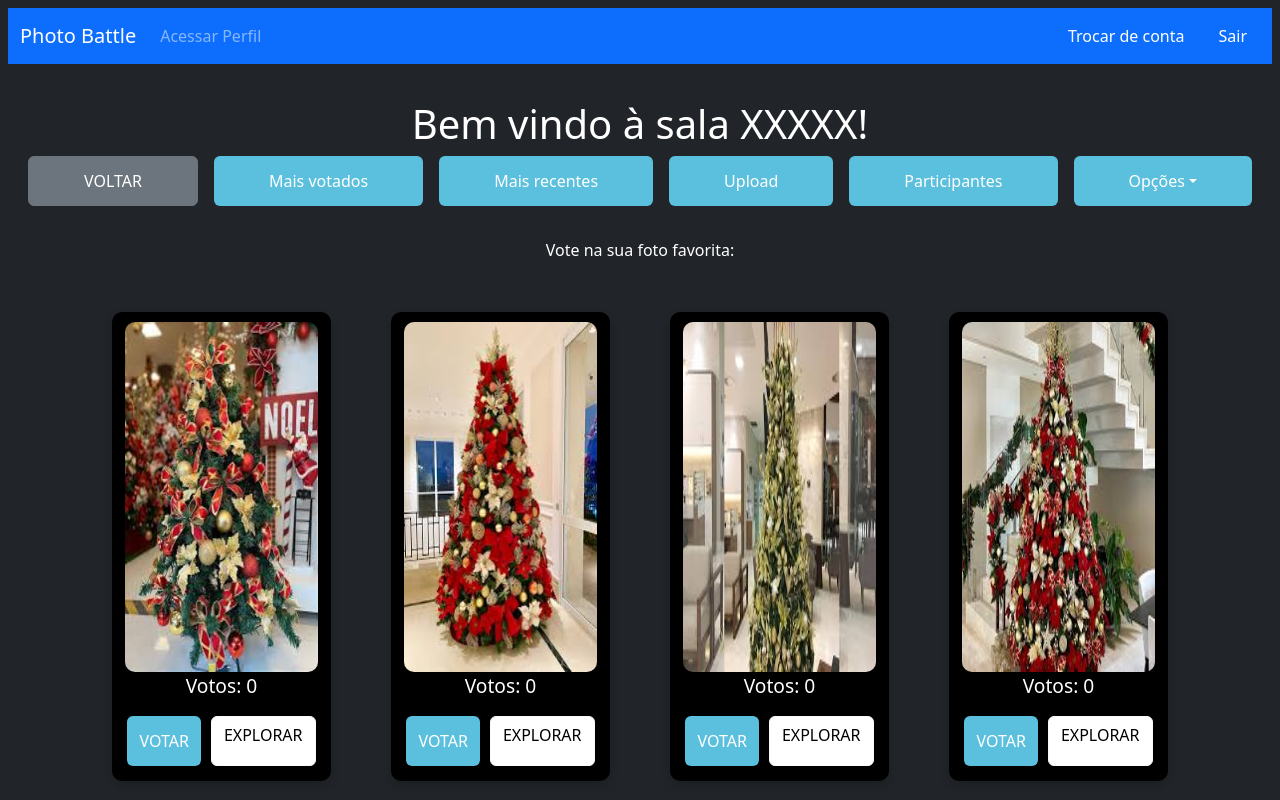
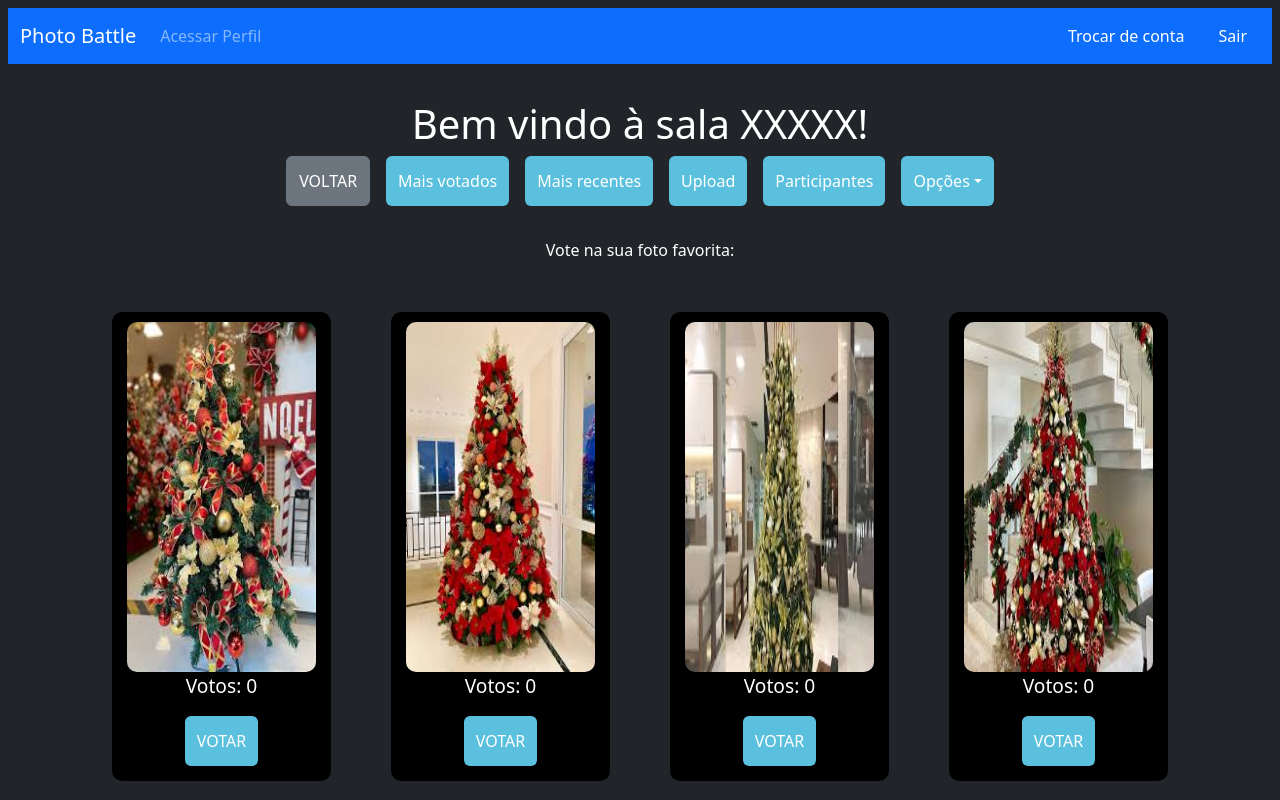
Before and after one commit to Andrevictor20/Projeto-DSW, a plain HTML site: page src/pages/room.html in a window 1280 px wide. Shown: the top 800 px of the page. Drawn offline with nearby package versions, Linux system fonts and the light colour scheme.

Commit message:
Alterações na sala

```diff
--- a/src/css/pages/room.css
+++ b/src/css/pages/room.css
@@ -10,8 +10,6 @@
   max-width: 300px;
   max-height: 600px;
   align-items: center;
-  box-shadow: 0 4px 8px rgba(0, 0, 0, 0.2);
-  transition: transform 0.2s;
 }
 .competitor-box:hover {
   transform: scale(1.05);
@@ -44,7 +42,7 @@
   margin-bottom: 10px;
 }
 .competitor-image {
-  width: 97%;
+  width: 95%;
   height: 350px;
   border-radius: 10px;
   margin: 0 auto;
--- a/src/js/pages/room.js
+++ b/src/js/pages/room.js
@@ -19,11 +19,12 @@ function createCompetitorBoxes(count) {
         const competitorBox = document.createElement('div');
         competitorBox.className = 'competitor-box text-white';
         competitorBox.innerHTML = `
-            <img src="../assets/images/image${i}.jpeg" alt="Descrição da foto" class="competitor-image">
+            <a href="explorephoto.html">
+                <img src="../assets/images/image${i}.jpeg" alt="Descrição da foto" class="competitor-image">
+            </a>
             <div class="vote-count">Votos: 0</div>
             <div class="d-flex justify-content-between">
                 <button class="btn btn-light btn-vote">VOTAR</button>
-                <a href="explorephoto.html" class="btn btn-light btn-explore">EXPLORAR</a>
             </div>
         `;
         container.appendChild(competitorBox);
--- a/src/pages/room.html
+++ b/src/pages/room.html
@@ -32,13 +32,13 @@
     <div class="main-container text-center">
         <h1 class="text-white">Bem vindo à sala XXXXX!</h1>
         <div class="d-flex flex-wrap justify-content-center mb-4">
-            <a href="home.html" class="btn btn-secondary mx-2 mb-2 flex-fill">VOLTAR</a>
-            <!-- O botão "EXPLORAR" agora está dentro do JavaScript -->
-            <button class="btn btn-custom mx-2 mb-2 flex-fill">Mais votados</button>
-            <button class="btn btn-custom mx-2 mb-2 flex-fill">Mais recentes</button>
-            <a href="uploadphoto.html" class="btn btn-custom mx-2 mb-2 flex-fill">Upload</a>
-            <a href="participants.html" class="btn btn-custom mx-2 mb-2 flex-fill">Participantes</a>
-            <div class="dropdown mx-2 mb-2 flex-fill">
+            <a href="home.html" class="btn btn-secondary mx-2 mb-2">VOLTAR</a>
+            <div class="d-flex">
+                <button class="btn btn-custom mx-2 mb-2">Mais votados</button>
+                <button class="btn btn-custom mx-2 mb-2">Mais recentes</button>
+                <a href="uploadphoto.html" class="btn btn-custom mx-2 mb-2">Upload</a>
+                <a href="participants.html" class="btn btn-custom mx-2 mb-2">Participantes</a>
+                <div class="dropdown mx-2 mb-2">
                     <button class="btn btn-custom dropdown-toggle w-100" type="button" id="optionsDropdown" data-toggle="dropdown" aria-haspopup="true" aria-expanded="false">
                         Opções
                     </button>
@@ -48,6 +48,7 @@
                         <a class="dropdown-item" href="#">Mudar privacidade da sala</a>
                         <a class="dropdown-item" href="#">Excluir foto</a>
                         <a class="dropdown-item" href="#">Excluir sala</a>
+                    </div>
                 </div>
             </div>
         </div>
```
Lines whose indentation alone changed are shown as unchanged.
